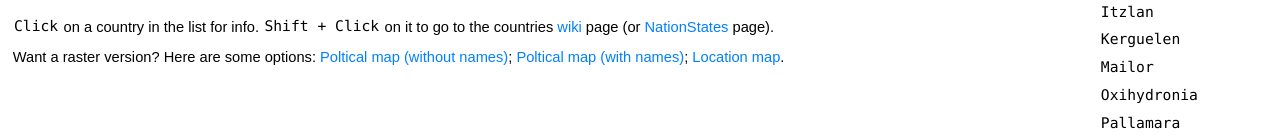
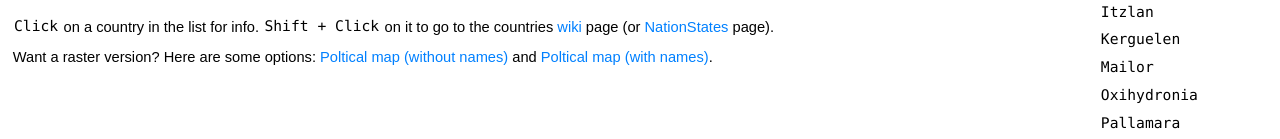
Before and after one commit to Baelyk/renegade-map, a plain HTML site: page index.html in a window 1280 px wide. Shown: the part 555-694 px from the top of the page. Drawn offline with Linux system fonts and the light colour scheme.

Commit message:
1.0.0 images

```diff
--- a/index.html
+++ b/index.html
@@ -465,7 +465,7 @@
                 <kbd>Click</kbd> on a country in the list for info. <kbd>Shift + Click</kbd> on it to go to the countries <a href="http://ria.baelyk.com" title="RIA wiki">wiki</a> page (or <a href="https://nationstates.com" title="NationStates website">NationStates</a> page).
             </p>
             <p>
-                Want a raster version? Here are some options: <a href="img/raster/political.png">Poltical map (without names)</a>; <a href="img/raster/politicalnames.png">Poltical map (with names)</a>; <a href="img/raster/location.png">Location map</a>.
+                Want a raster version? Here are some options: <a href="img/raster/political.png">Poltical map (without names)</a> and <a href="img/raster/politicalnames.png">Poltical map (with names)</a>.
             </p>
         </div>
     </body>
```
Also changed, not shown: img/raster/archive/location-2017-02-26.png (renamed from img/raster/location.png), img/raster/archive/political-2017-02-26.png (added), img/raster/archive/politicalnames-2017-02-26.png (added), img/raster/political.png, img/raster/politicalnames.png.
